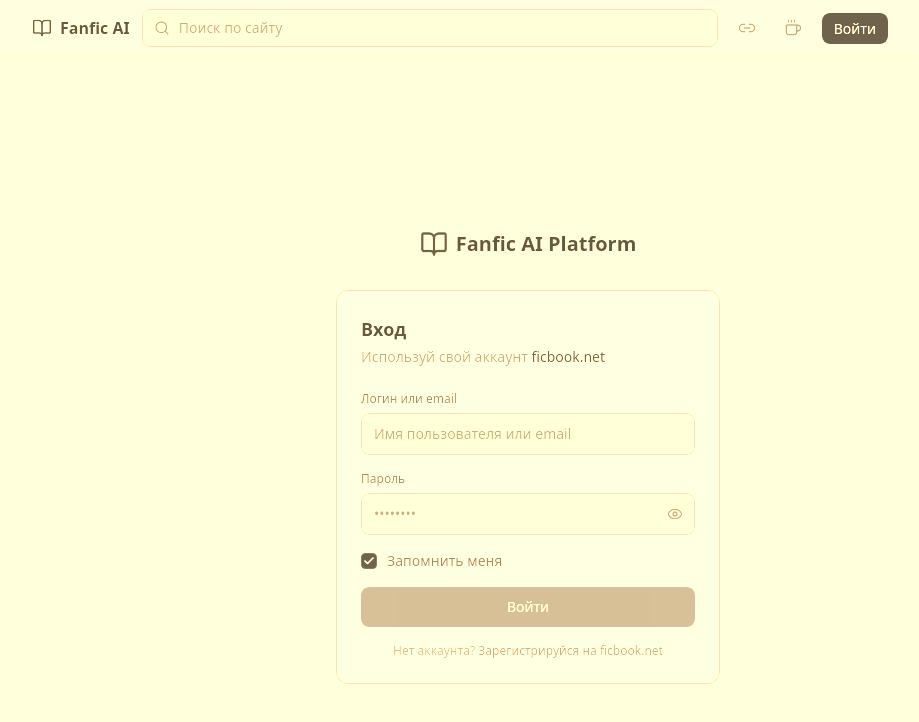
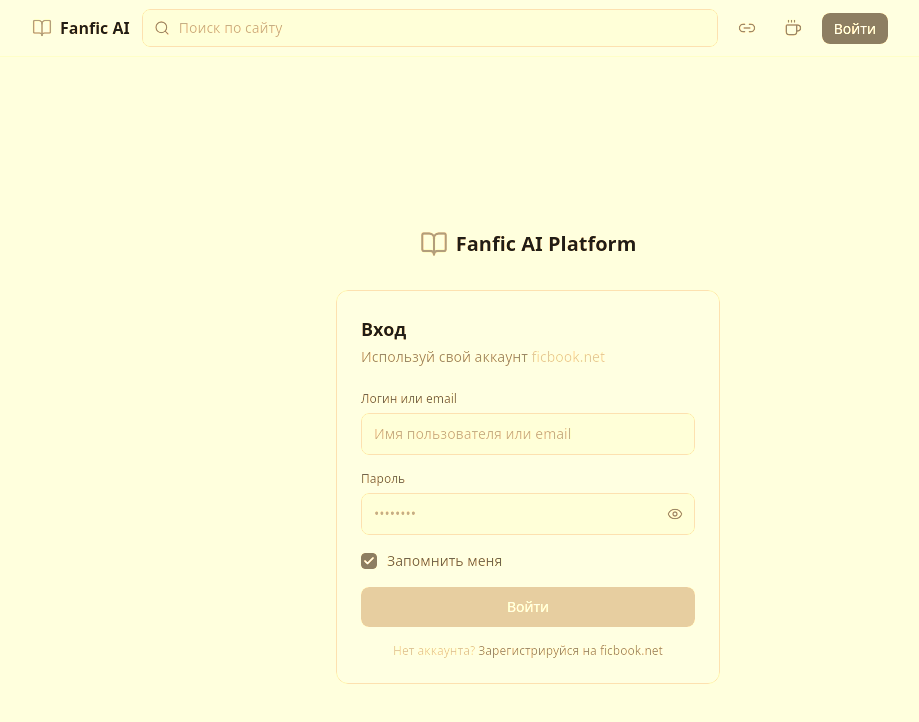
Before and after one commit to XelioX20/fanfic-ai-platform, a Next.js app: page /login in a window 1280 px wide. Shown: the top 722 px of the page, without its empty margins (112-1031 px from the left). Built offline with nearby package versions, Linux system fonts and the light colour scheme.

Commit message:
fix: sepia = warm bg only, dark text and purple accent from light theme; add font picker to /profile

```diff
--- a/src/app/globals.css
+++ b/src/app/globals.css
@@ -233,33 +233,35 @@
 /* Chapter list and bordered divs */
 .light .border.border-zinc-800 { border-color: #d4d4d8 !important; }
 
-/* ── Sepia (site-wide warm cream) ──────────────────────── */
+/* ── Sepia (site-wide: reader-sepia backgrounds + light-theme text/accents) ── */
 .sepia {
   color-scheme: light;
-  --bg-base: #F4EAD5;
-  --bg-surface: #FBF0D9;
-  --bg-elevated: #F7E7C4;
-  --bg-input: #F7E7C4;
-  --bg-hover: #EEDCB0;
+  /* Backgrounds match the reader Sepia palette (#FBF0D9 / #F4ECD8 family). */
+  --bg-base:      #F4ECD8;
+  --bg-surface:   #FBF0D9;
+  --bg-elevated:  #F7E7C4;
+  --bg-input:     #F7E7C4;
+  --bg-hover:     #EEDCB0;
   --border-subtle: #E8D5B0;
   --border-default: #D4B896;
-  --text-primary: #5B4636;
-  --text-secondary: #7A5F48;
-  --text-muted: #8B6F55;
-  --text-disabled: #A88C71;
-  --accent: #8B4513;
-  --accent-hover: #6D3410;
-  --danger: #B44A26;
-  --success: #556B2F;
+  /* Text and accents stay identical to the Light theme so icons/covers/purple brand look the same. */
+  --text-primary:   #18181B;
+  --text-secondary: #3F3F46;
+  --text-muted:     #71717A;
+  --text-disabled:  #A1A1AA;
+  --accent:         #7C3AED;
+  --accent-hover:   #6D28D9;
+  --danger:         #DC2626;
+  --success:        #16A34A;
 }
 
 .sepia body {
-  background-color: #F4EAD5 !important;
-  color: #5B4636 !important;
+  background-color: #F4ECD8 !important;
+  color: #18181B !important;
 }
 
-/* Backgrounds */
-.sepia .bg-zinc-950 { background-color: #F4EAD5 !important; }
+/* Backgrounds — sepia surfaces */
+.sepia .bg-zinc-950 { background-color: #F4ECD8 !important; }
 .sepia .bg-zinc-900 { background-color: #FBF0D9 !important; }
 .sepia .bg-zinc-900\/95 { background-color: rgba(251,240,217,0.95) !important; }
 .sepia .bg-zinc-800 { background-color: #F7E7C4 !important; }
@@ -268,46 +270,46 @@
 .sepia .bg-zinc-700\/60 { background-color: rgba(238,220,176,0.6) !important; }
 .sepia .bg-zinc-700\/80 { background-color: rgba(238,220,176,0.8) !important; }
 
-/* Borders */
+/* Borders — warm cream tones */
 .sepia .border-zinc-800 { border-color: #E8D5B0 !important; }
 .sepia .border-zinc-700 { border-color: #D4B896 !important; }
 .sepia .border-zinc-600 { border-color: #B39972 !important; }
 .sepia .border.border-zinc-800 { border-color: #E8D5B0 !important; }
 
-/* Text */
-.sepia .text-zinc-100 { color: #5B4636 !important; }
-.sepia .text-zinc-200 { color: #6A5340 !important; }
-.sepia .text-zinc-300 { color: #7A5F48 !important; }
-.sepia .text-zinc-400 { color: #8B6F55 !important; }
-.sepia .text-zinc-500 { color: #A88C71 !important; }
-.sepia .text-zinc-600 { color: #B39972 !important; }
+/* Text — SAME as Light theme (dark zinc), NOT brown */
+.sepia .text-zinc-100 { color: #18181B !important; }
+.sepia .text-zinc-200 { color: #27272a !important; }
+.sepia .text-zinc-300 { color: #3f3f46 !important; }
+.sepia .text-zinc-400 { color: #52525b !important; }
+.sepia .text-zinc-500 { color: #71717a !important; }
+.sepia .text-zinc-600 { color: #a1a1aa !important; }
 
-/* Cards */
+/* Cards — sepia bg, warm borders */
 .sepia article {
   background-color: #FBF0D9 !important;
   border-color: #E8D5B0 !important;
 }
 .sepia article:hover { border-color: #B39972 !important; }
 
-/* Header */
+/* Header — translucent sepia */
 .sepia header {
   background-color: rgba(251,240,217,0.95) !important;
   border-color: #E8D5B0 !important;
 }
 
-/* Inputs */
+/* Inputs — sepia bg, dark text */
 .sepia input[type="text"],
 .sepia input[type="email"],
 .sepia input[type="password"],
 .sepia input:not([type]) {
   background-color: #F7E7C4 !important;
-  color: #5B4636 !important;
+  color: #18181B !important;
   border-color: #D4B896 !important;
 }
 .sepia input::placeholder { color: #A88C71 !important; }
-.sepia input:focus { border-color: #8B4513 !important; }
+.sepia input:focus { border-color: #7C3AED !important; }
 
-/* Dropdowns */
+/* Dropdowns and popups */
 .sepia .bg-zinc-900.border-zinc-700,
 .sepia .bg-zinc-900.border-zinc-800 {
   background-color: #FBF0D9 !important;
@@ -317,14 +319,7 @@
 .sepia .hover\:bg-zinc-800:hover { background-color: #EEDCB0 !important; }
 .sepia .hover\:bg-zinc-800\/60:hover { background-color: rgba(238,220,176,0.6) !important; }
 
-/* Purple brand → warm saddle brown */
-.sepia .text-purple-500,
-.sepia .text-purple-400,
-.sepia .text-purple-300 { color: #8B4513 !important; }
-.sepia .bg-purple-600 { background-color: #8B4513 !important; }
-.sepia .bg-purple-600:hover,
-.sepia .hover\:bg-purple-700:hover { background-color: #6D3410 !important; }
-.sepia .bg-purple-950\/30 { background-color: rgba(139,69,19,0.10) !important; }
+/* Purple brand stays purple — NO override */
 
 /* ─────────────────────────────────────────────────────────
    READER THEMES — scoped to .reader-content wrapper
--- a/src/app/profile/page.tsx
+++ b/src/app/profile/page.tsx
@@ -8,6 +8,7 @@
 import { profileApi } from '@/lib/api'
 import { FanficGrid } from '@/components/fanfic/FanficGrid'
 import { cn } from '@/lib/utils'
+import { FONT_OPTIONS, getFontCssVar } from '@/lib/fonts'
 import type { Fanfic } from '@/types'
 
 type Tab = 'profile' | 'favourites' | 'history' | 'liked' | 'subscriptions' | 'settings'
@@ -98,13 +99,43 @@
       </div>
       <div>
         <label className="text-sm text-zinc-400 block mb-2">Шрифт</label>
-        <div className="flex gap-2">
-          {(['system-serif', 'system-sans'] as const).map(f => (
-            <button key={f} type="button" onClick={() => updateSettings({ font_family: f })}
-              className={cn('px-4 py-2 rounded-lg text-sm border transition-colors',
-                settings.font_family === f ? 'bg-purple-600 border-purple-600 text-white' : 'border-zinc-700 text-zinc-400 hover:border-zinc-500'
-              )}>
-              {f === 'system-serif' ? 'Serif' : 'Sans-serif'}
+
+        <p className="text-[10px] uppercase tracking-wider text-zinc-500 mb-1.5">С засечками (для книг)</p>
+        <div className="grid grid-cols-2 sm:grid-cols-3 gap-1.5 mb-3">
+          {FONT_OPTIONS.filter(f => f.category === 'serif').map(f => (
+            <button
+              key={f.value}
+              type="button"
+              onClick={() => updateSettings({ font_family: f.value })}
+              style={{ fontFamily: getFontCssVar(f.value) }}
+              className={cn(
+                'px-2 py-1.5 text-sm rounded border transition-all text-left',
+                settings.font_family === f.value
+                  ? 'border-purple-500 bg-purple-500/10 text-zinc-100'
+                  : 'border-zinc-700 text-zinc-400 hover:border-zinc-500 hover:text-zinc-200'
+              )}
+            >
+              {f.label}
+            </button>
+          ))}
+        </div>
+
+        <p className="text-[10px] uppercase tracking-wider text-zinc-500 mb-1.5">Без засечек (современные)</p>
+        <div className="grid grid-cols-2 sm:grid-cols-3 gap-1.5">
+          {FONT_OPTIONS.filter(f => f.category === 'sans').map(f => (
+            <button
+              key={f.value}
+              type="button"
+              onClick={() => updateSettings({ font_family: f.value })}
+              style={{ fontFamily: getFontCssVar(f.value) }}
+              className={cn(
+                'px-2 py-1.5 text-sm rounded border transition-all text-left',
+                settings.font_family === f.value
+                  ? 'border-purple-500 bg-purple-500/10 text-zinc-100'
+                  : 'border-zinc-700 text-zinc-400 hover:border-zinc-500 hover:text-zinc-200'
+              )}
+            >
+              {f.label}
             </button>
           ))}
         </div>
```
